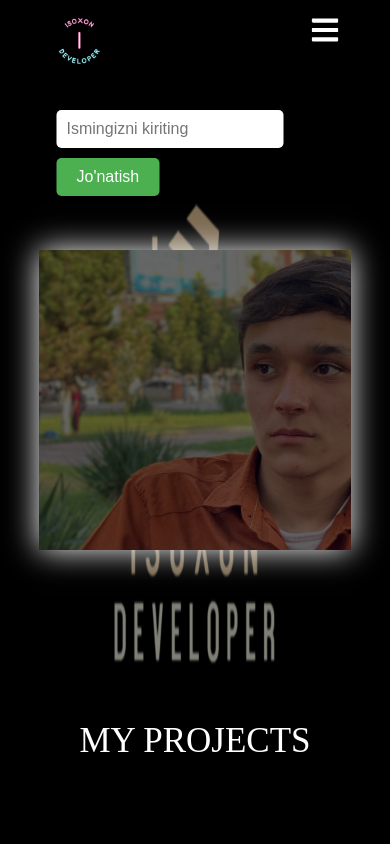
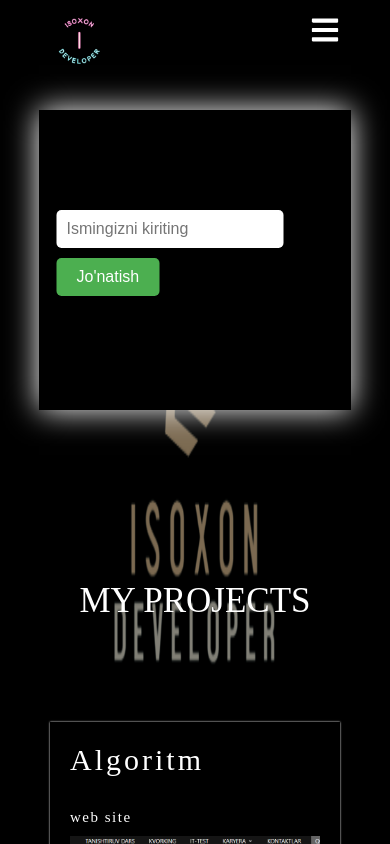
Before and after one commit to IsoxonD701/Portfolio, a React (Create React App) app: page / in a window 390 px wide. Shown: the top 844 px of the page. Built offline with nearby package versions, Linux system fonts and the light colour scheme.

Commit message:
dadadafksogks

```diff
--- a/src/components/Home/Home.css
+++ b/src/components/Home/Home.css
@@ -140,7 +140,6 @@
     overflow: hidden;
     box-shadow: 0 0 30px #FFF;
     background: #000;
-    margin-top: 20px;
     display: none;
 }
 
@@ -299,12 +298,13 @@
 
     .hidden_img {
         display: block;
-        margin-top: 170px;
+        margin-top: 30px;
     }
 
     .isoxon_form {
         flex-direction: column;
         align-items: flex-start;
+        top: 200px;
       }
 
       .isoxon_inp,
--- a/src/components/Home/Home.js
+++ b/src/components/Home/Home.js
@@ -47,7 +47,7 @@ function Home() {
                         Salom, {displayName}! &#128075;
                     </h1>
                     <h1 style={{ marginLeft: scrollNumber < 80 ? 0 : "-800px", transition: "1s" }}>
-                        Xush kelibsiz, <i>Mening portfolyo saytimga</i>
+                        Xush kelibsiz,<i>Mening portfolyo saytimga</i>
                     </h1>
                     <h2 style={{ marginLeft: scrollNumber < 100 ? 0 : "-800px", transition: "1s" }}>
                         Men <i>Isoxon Karimjonovman</i>
@@ -80,8 +80,8 @@ function Home() {
                     </div>
                 </form>
             )}
-            <div className="hidden_img">
-                <img style={{ opacity: scrollNumber < 150 ? 0.4 : 1, transition: "1s" }} className='home_img' src={home_img} alt="" />
+            <div className={`hidden_img ${displayName ? 'block' : 'hidden'}`}>
+                <img className={`home_img ${displayName ? 'hidden' : 'block'}`} style={{ opacity: scrollNumber < 150 ? 0.4 : 1, transition: "1s" }} src={home_img} alt="" />
             </div>
             <div className={`home_div ${displayName ? 'block' : 'hidden'}`}>
                 <img style={{ opacity: scrollNumber < 50 ? 1 : 0.4, transition: "1s" }} className='home_img' src={home_img} alt="" />
```
